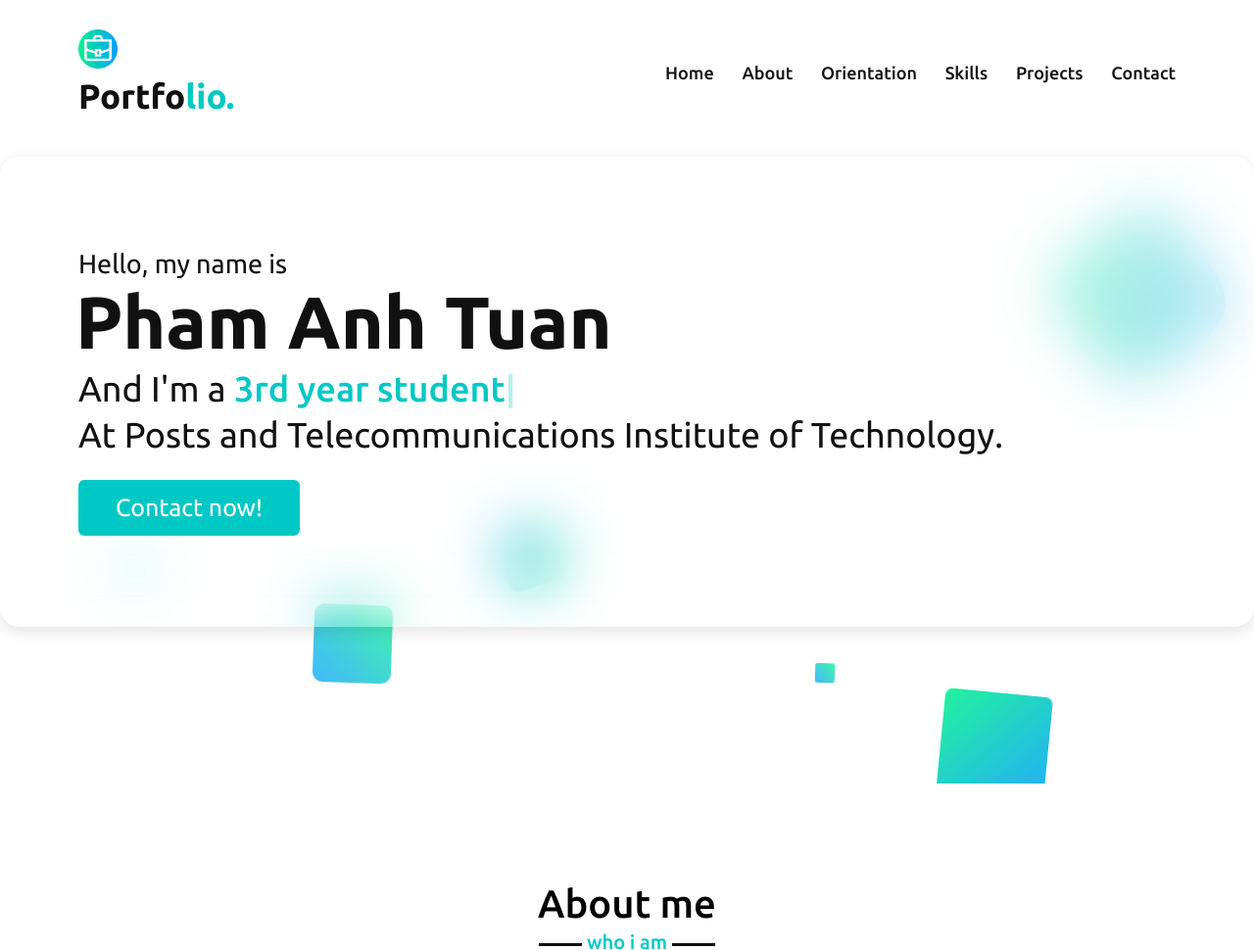
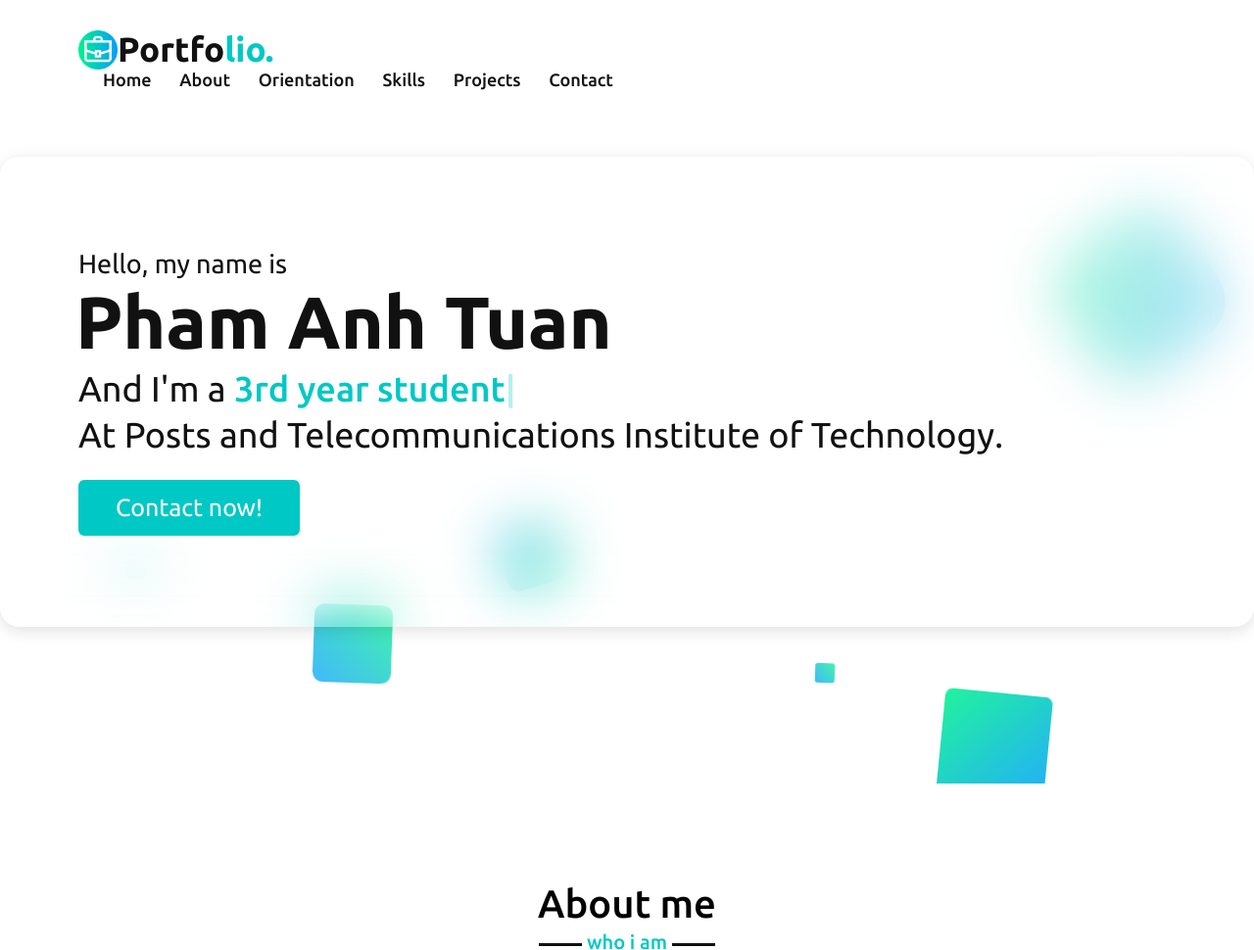
Before and after one commit to portfolio-PAT/portfolio-PAT.github.io, a plain HTML site: page index.html in a window 1280 px wide. Shown: the top 970 px of the page at 98% size. Drawn offline with nearby package versions, Linux system fonts and the light colour scheme.

Commit message:
Update style.css

```diff
--- a/style.css
+++ b/style.css
@@ -133,7 +133,7 @@ section .title::after{
     padding: 15px 0;
     background: #00c8c4;
 }
-.navbar .max-width{
+.navbar .max-width a{
     display: flex;
     align-items: center;
     justify-content: space-between;
```
